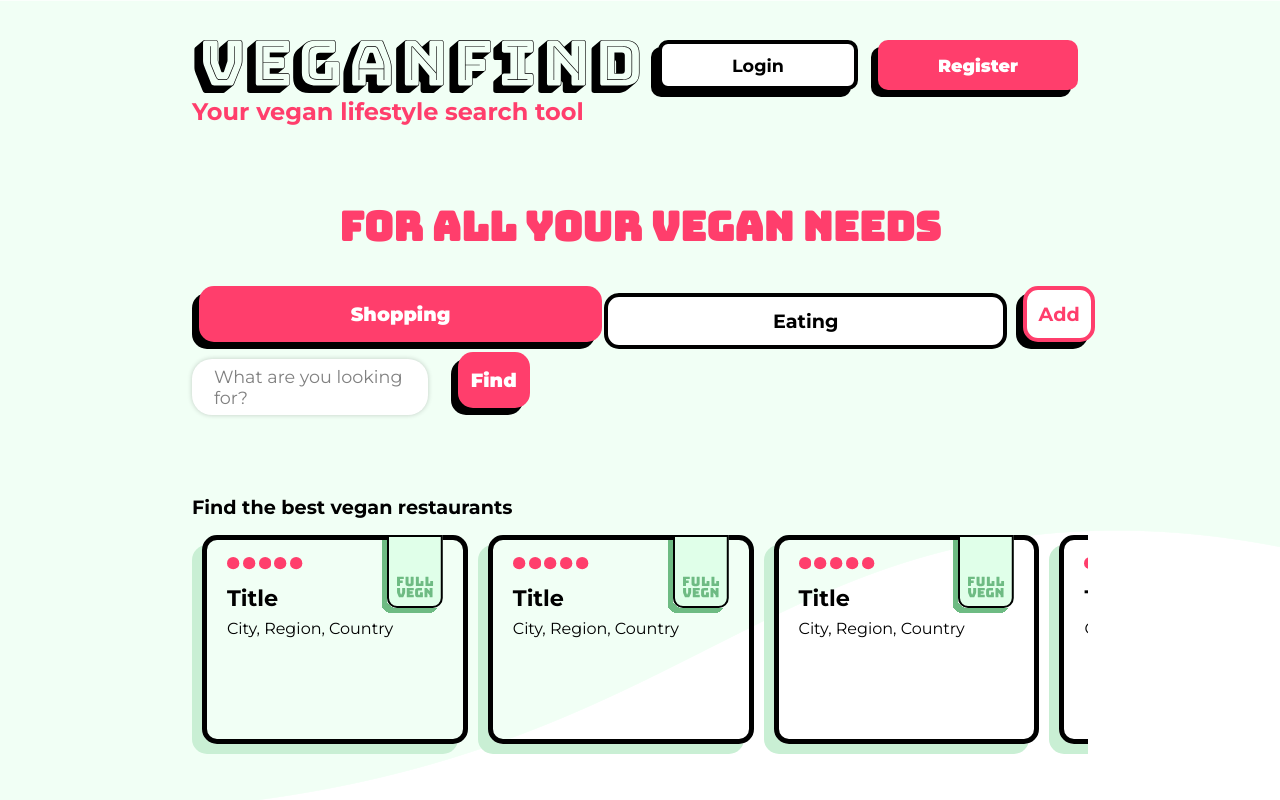
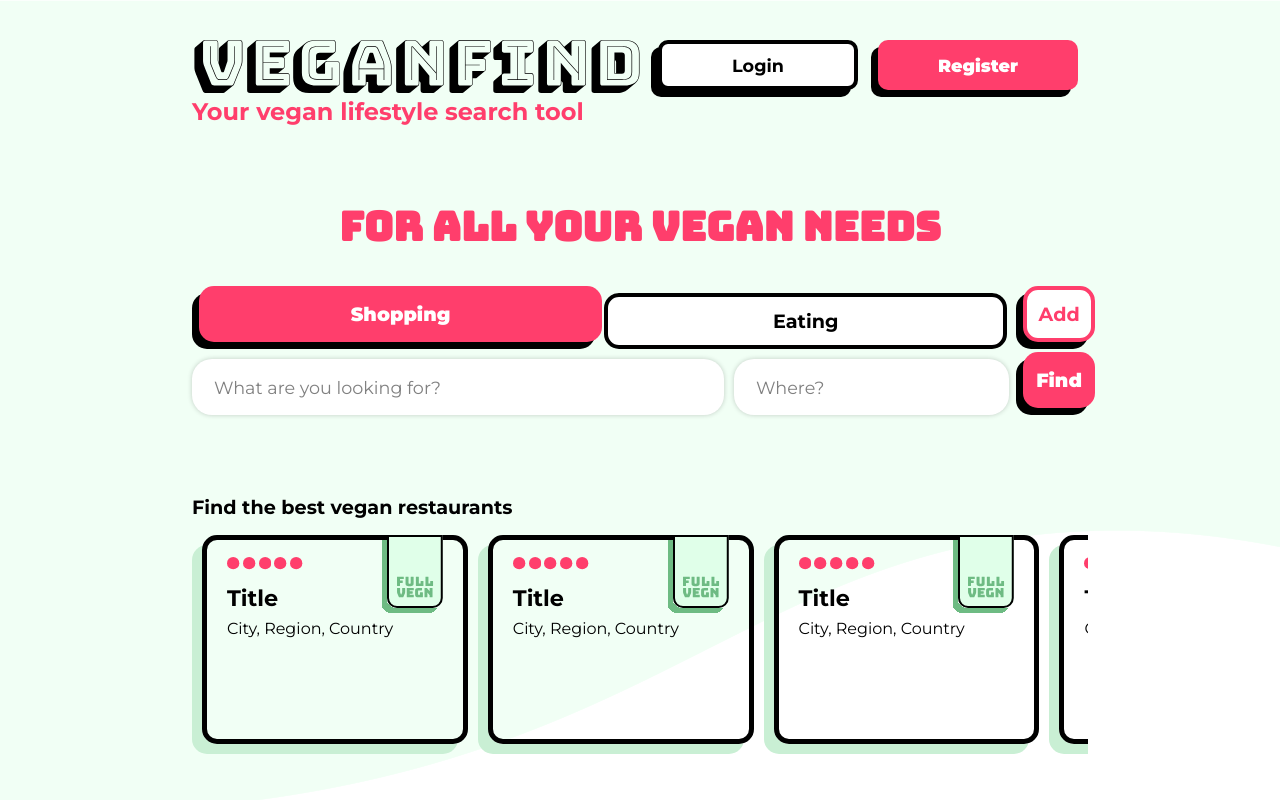
Before and after one commit to LeoEmVee/vegnfind-client, a Next.js app: page / in a window 1280 px wide. Both pictures are taken after a click on the button "Shopping". Shown: the top 800 px of the page. Built offline with nearby package versions, Linux system fonts and the light colour scheme; no server answers; a web font is replaced by a local one.

Commit message:
react-select pretty neat searchbar implemented

```diff
--- a/src/components/search/search-bar.module.css
+++ b/src/components/search/search-bar.module.css
@@ -5,6 +5,7 @@
 .searchform {
   position: relative;
   display: flex;
+  justify-content: space-between;
 }
 
 .searchbar {
--- a/src/components/search/search-bar.tsx
+++ b/src/components/search/search-bar.tsx
@@ -4,7 +4,7 @@ import { setSearchResults } from '../../redux/actions/searchActions';
 import { sendSearchQuery } from '../../services/axios.service';
 import styles from './search-bar.module.css';
 import { useEffect } from 'react';
-import SearchIcon from '../../assets/icons/icon-search.svg';
+  import SearchIcon from '../../assets/icons/icon-search.svg';
 import _, { debounce } from 'lodash';
 import { setLoading } from '../../redux/actions/loginActions';
 import LoadingModal from '../loading-modal';
--- a/src/components/search/search-container.tsx
+++ b/src/components/search/search-container.tsx
@@ -45,7 +45,6 @@ function SearchContainer() {
         </button>
       </Link>
       <SelectSearch />
-      {/* <SearchBar /> */}
     </div>
   );
 }
--- a/src/components/search/selectSearch.tsx
+++ b/src/components/search/selectSearch.tsx
@@ -16,28 +16,70 @@ interface IProps {
 }
 
 function SelectSearch({ smallBar }: IProps) {
-  const [goToDetails, setGoToDetails] = useState(false);
-  const [searchCount, setSearchCount] = useState(0);
+  const [goToDetails, setGoToDetails] = useState<boolean>(false);
+  const [localResults, setLocalResults] = useState<any[]>([]);
+  const [localInput, setLocalInput] = useState<string>('');
   const dispatch: Function = useAppDispatch();
-  const { searchResults, searchItem, shopping, eating } = useAppSelector(
+  const { shopping, eating } = useAppSelector(state => state.searchReducer);
+  const { searchResults, searchItem } = useAppSelector(
     state => state.searchReducer,
   );
   const { logUser } = useAppSelector(state => state.loginReducer);
   const router = useRouter();
 
-  const selectStyles = {
-    // option: (provided, state) => ({
-    //   ...provided,
-    //   borderBottom: '1px dotted pink',
-    //   color: state.isSelected ? 'red' : 'blue',
-    //   padding: 20,
-    // }),
+  const selectStyles: any = {
+    container: () => ({
+      width: eating || shopping ? '60%' : '92%',
+      display: 'flex',
+      alignItems: 'center',
+    }),
     control: (_: any, state: any) => ({
       display: 'flex',
       alignItems: 'center',
-      width: '91%',
+      width: '100%',
+      height: smallBar ? '5vh' : '7vh',
       marginRight: '1%',
+      borderRadius: smallBar ? '25px' : '20px',
+      border: smallBar
+        ? 'none'
+        : state.isFocused
+        ? 'solid 4px var(--coral)'
+        : 'none',
+      boxShadow: smallBar
+        ? '0 0 4px rgb(163, 163, 163)'
+        : state.isFocused
+        ? '0 0 5px var(--coral)'
+        : '0 0 5px rgba(0, 0, 0, 0.2)',
+      paddingLeft: '12px',
+      fontFamily: "'Montserrat', sans-serif",
+      fontWeight: 700,
+      fontSize: '1.1rem',
+      backgroundColor: 'white',
+      '&:hover': {
+        boxShadow: '0 0 5px var(--coral)',
+      },
+      outline: smallBar && 'solid 4px var(--coral)',
+    }),
+    placeholder: (previous: any) => ({
+      ...previous,
+      fontWeight: 400,
+      fontFamily: "'Montserrat', sans-serif",
+      fontSize: '1.1rem',
+    }),
+  };
+
+  const locationStyles = {
+    container: () => ({
+      width: '31%',
+      display: 'flex',
+      alignItems: 'center',
+    }),
+    control: (_: any, state: any) => ({
+      display: 'flex',
+      alignItems: 'center',
+      width: '100%',
       height: '7vh',
+      marginRight: '1%',
       borderRadius: '20px',
       border: state.isFocused ? 'solid 4px var(--coral)' : 'none',
       boxShadow: state.isFocused
@@ -51,6 +93,7 @@ function SelectSearch({ smallBar }: IProps) {
       '&:hover': {
         boxShadow: '0 0 5px var(--coral)',
       },
+      outline: state.isFocused && 'solid 4px var(--coral)',
     }),
     placeholder: (previous: any) => ({
       ...previous,
@@ -58,12 +101,6 @@ function SelectSearch({ smallBar }: IProps) {
       fontFamily: "'Montserrat', sans-serif",
       fontSize: '1.1rem',
     }),
-    // singleValue: (provided, state) => {
-    //   const opacity = state.isDisabled ? 0.5 : 1;
-    //   const transition = 'opacity 300ms';
-
-    //   return { ...provided, opacity, transition };
-    // },
   };
 
   useEffect(() => {
@@ -71,43 +108,38 @@ function SelectSearch({ smallBar }: IProps) {
     dispatch(setSearchItem(null));
   }, []);
 
-  async function handleSearch(event: any) {
-    if (!event) {
+  async function handleSearch(input: string) {
+    if (!input) {
       return;
     }
-    console.log('event', event);
-    if (
-      searchResults &&
-      searchResults.some((item: any) => item.name === event)
-    ) {
-      setGoToDetails(true);
-      console.log('details true', goToDetails);
-      return;
-    }
-    if (event.length <= 1) {
-      console.log('details false', goToDetails);
-      const results = (await sendSearchQuery(event))
+    console.log('input', input);
+    setLocalInput(input);
+    const results = (await sendSearchQuery(input))
       .map((res: any) => res.data)
       .flat();
-      await dispatch(setSearchResults(results));
+    dispatch(setSearchResults(results));
+    setLocalResults(results);
+    console.log('results', results);
     if (results.length === 1) {
       await dispatch(setSearchItem(results[0]));
       setGoToDetails(true);
       console.log('details true', goToDetails);
-        console.log('searchItem', searchItem);
+      console.log('searchItem after dispatch', searchItem);
     }
-    }
-    const loadResults = searchResults.map((item: any) => {
+
+    const loadResults = results.map((item: any) => {
       return { value: item.id, label: item.name };
     });
     return loadResults;
   }
 
   return (
+    <>
       <div className={styles.searchbarwrap}>
         <form className={styles.searchform}>
           <AsyncSelect
             // style related options
+            styles={selectStyles}
             minMenuHeight={100}
             maxMenuHeight={400}
             placeholder={
@@ -115,24 +147,26 @@ function SelectSearch({ smallBar }: IProps) {
                 ? `What are you looking for, ${logUser.username}?`
                 : 'What are you looking for?'
             }
-          styles={selectStyles}
             // dropdown behaviour options
             isSearchable={true}
             closeMenuOnSelect={true}
             closeMenuOnScroll={true}
             hideSelectedOptions={true}
             loadingMessage={() => 'Searching results...'}
-          noOptionsMessage={() => null}
+            noOptionsMessage={e =>
+              e.inputValue ? 'No results match...' : null
+            }
             components={{
               DropdownIndicator: () => null,
               IndicatorSeparator: () => null,
             }}
             // search related options
-          cacheOptions={searchResults}
-          defaultOptions={searchResults}
-          loadOptions={handleSearch}
-          onInputChange={e => handleSearch(e)}
+            cacheOptions={localResults}
+            defaultOptions={localResults}
+            loadOptions={(input: string) => handleSearch(input)}
+            // onInputChange={e => handleSearch(e)}
             onKeyDown={e => {
+              console.log('event', e);
               if (e.key === 'Enter' && !goToDetails) {
                 router.push('/results-page');
               }
@@ -140,7 +174,28 @@ function SelectSearch({ smallBar }: IProps) {
                 router.push(`/itemdetails/${searchItem.id}`);
               }
             }}
+            openMenuOnClick={false}
           />
+          {eating || shopping ? (
+            <AsyncSelect
+              // style related options
+              minMenuHeight={100}
+              maxMenuHeight={400}
+              placeholder={'Where?'}
+              styles={locationStyles}
+              // dropdown behaviour options
+              isSearchable={true}
+              closeMenuOnSelect={true}
+              closeMenuOnScroll={true}
+              hideSelectedOptions={true}
+              loadingMessage={() => 'Searching results...'}
+              noOptionsMessage={e => (e.inputValue ? 'No options' : null)}
+              components={{
+                DropdownIndicator: () => null,
+                IndicatorSeparator: () => null,
+              }}
+            />
+          ) : null}
           <Link href="/results-page" passHref>
             {smallBar ? (
               <button className={styles.searchiconbutton}>
@@ -152,6 +207,7 @@ function SelectSearch({ smallBar }: IProps) {
           </Link>
         </form>
       </div>
+    </>
   );
 }
 
```
Also changed, not shown: src/components/login-register-forms/login-form.tsx (+8 -6 lines), src/services/axios.service.ts (+2 -13 lines). Lines whose indentation alone changed are shown as unchanged.
